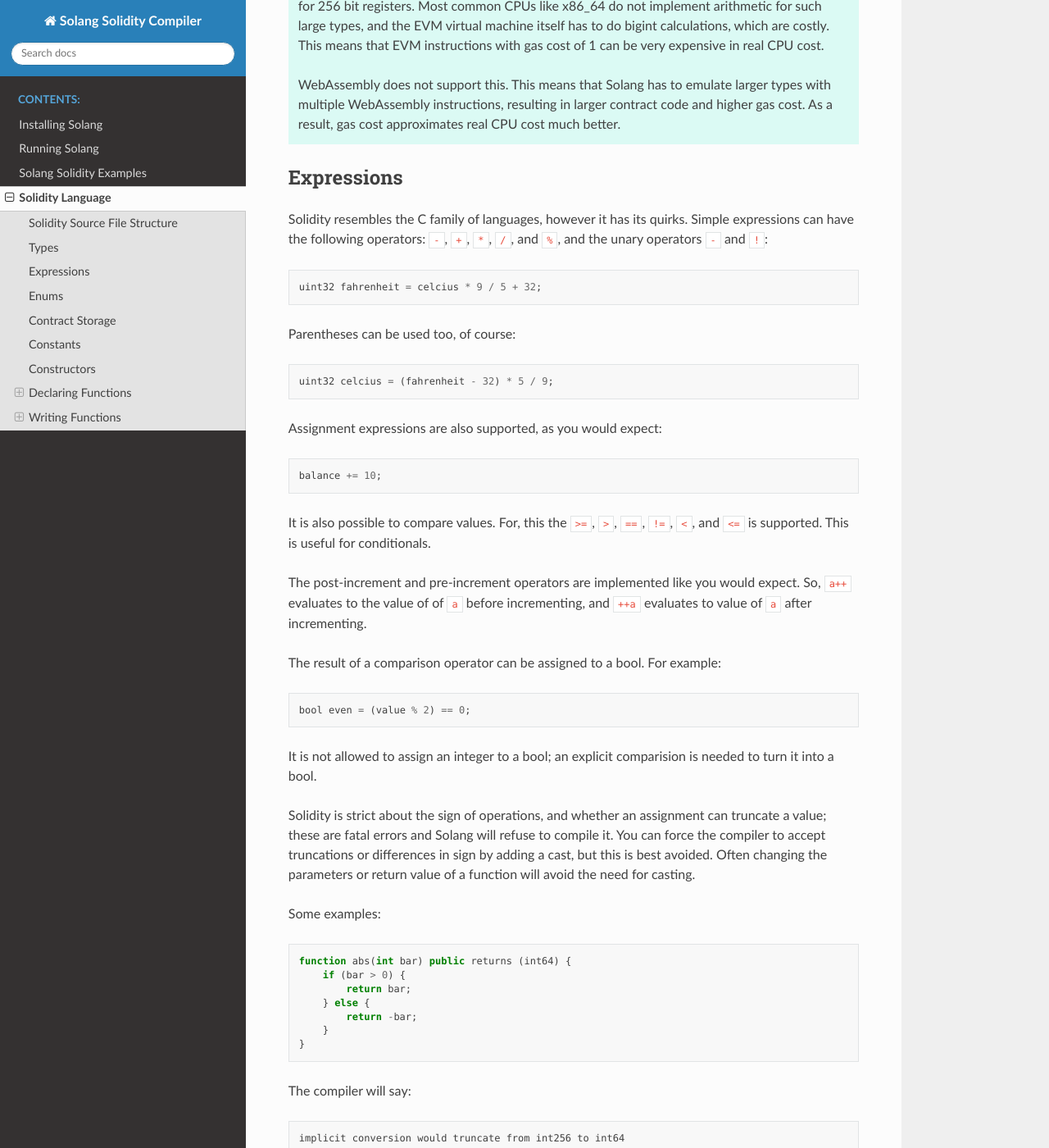
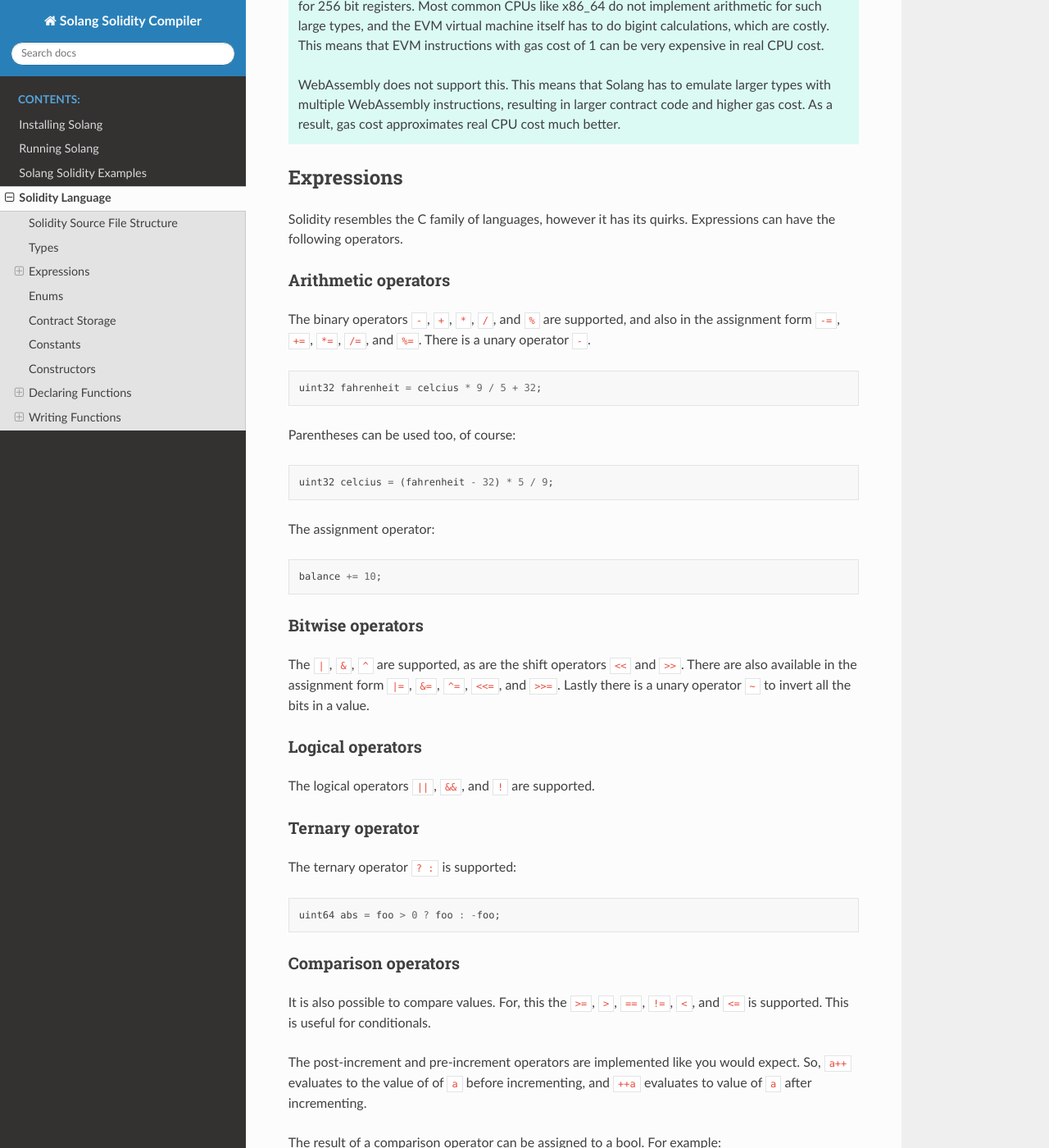
Before and after one commit to hyperledger-solang/solang, a Sphinx documentation site: the page built from docs/language.rst, in a window 1280 px wide and 1400 px high, scrolled down 2347 px. Shown: the whole window at 82% size. Built offline with Sphinx 7.4.7 and the Read the Docs theme 2.0.0, drawn with Linux system fonts in a browser that asks for light colours.

Commit message:
Document bitwise operators
Signed-off-by: Sean <sean@mess.org>

```diff
--- a/docs/language.rst
+++ b/docs/language.rst
@@ -114,9 +114,15 @@ The largest value an ``uint8`` can hold is (2^8) - 1 = 255. So, the compiler say
 Expressions
 -----------
 
-Solidity resembles the C family of languages, however it has its quirks. Simple expressions
-can have the following operators: ``-``, ``+``, ``*``, ``/``, and ``%``, and the unary
-operators ``-`` and ``!``:
+Solidity resembles the C family of languages, however it has its quirks. Expressions
+can have the following operators.
+
+Arithmetic operators
+____________________
+
+The binary operators ``-``, ``+``, ``*``, ``/``, and ``%`` are supported, and also
+in the assignment form ``-=``, ``+=``, ``*=``, ``/=``, and ``%=``. There is a
+unary operator ``-``.
 
 .. code-block:: javascript
 
@@ -128,11 +134,37 @@ Parentheses can be used too, of course:
 
  	uint32 celcius = (fahrenheit - 32) * 5 / 9;
 
-Assignment expressions are also supported, as you would expect:
+The assignment operator:
 
 .. code-block:: javascript
 
  	balance += 10;
+
+Bitwise operators
+_________________
+
+The ``|``, ``&``, ``^`` are supported, as are the shift operators ``<<``
+and ``>>``. There are also available in the assignment form ``|=``, ``&=``,
+``^=``, ``<<=``, and ``>>=``. Lastly there is a unary operator ``~`` to
+invert all the bits in a value.
+
+Logical operators
+_________________
+
+The logical operators ``||``, ``&&``, and ``!`` are supported.
+
+Ternary operator
+________________
+
+The ternary operator ``? :`` is supported:
+
+.. code-block:: javascript
+
+  uint64 abs = foo > 0 ? foo : -foo;
+
+
+Comparison operators
+____________________
 
 It is also possible to compare values. For, this the ``>=``, ``>``, ``==``, ``!=``, ``<``, and ``<=``
 is supported. This is useful for conditionals.
```
Also changed, not shown: other parts of docs/language.rst (+3 -0 lines).
